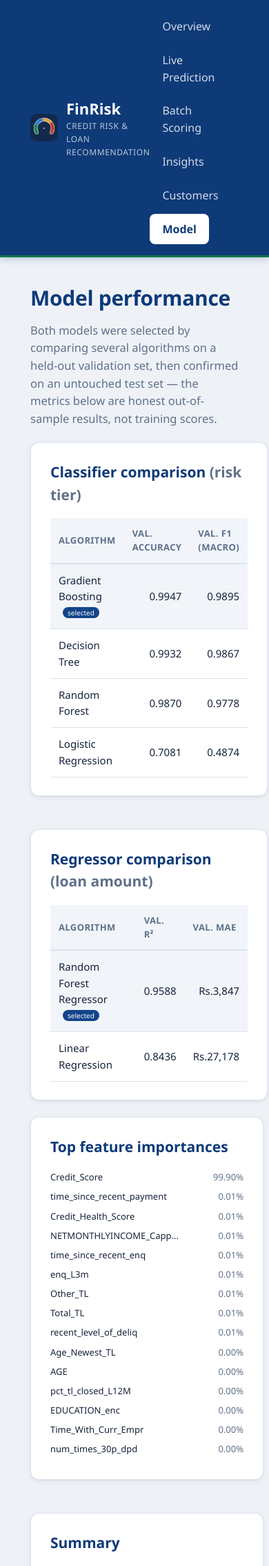
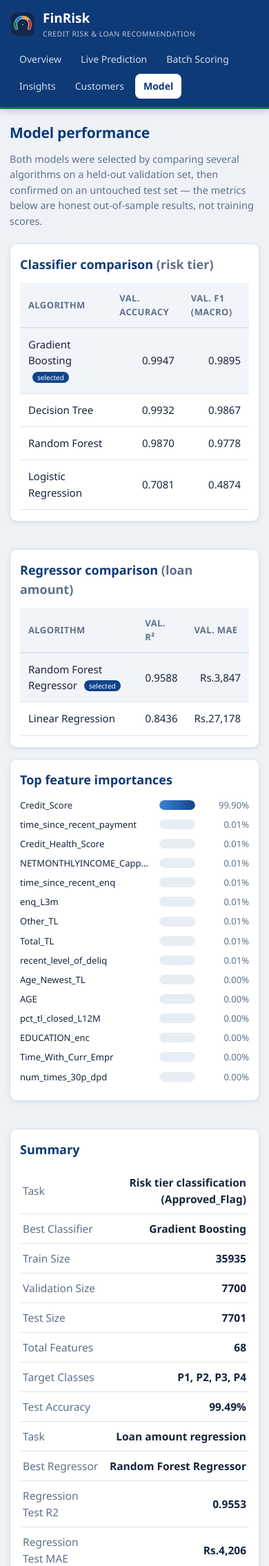
Before and after one commit to AtharvDhiman/FinRisk-Credit-Risk-and-Loan-Recommendation, a Flask app: page /model in a window 390 px wide. Shown: the top 2270 px of the page at 69% size. Run offline with Flask 3, Linux system fonts and the light colour scheme; parts of the project's set-up code (start-up, migrations or seed data) failed here and were passed over.

Commit message:
Make the dashboard responsive for mobile phones

```diff
--- a/dashboard/static/style.css
+++ b/dashboard/static/style.css
@@ -94,6 +94,56 @@ main { max-width: 1360px; margin: 0 auto; padding: 36px 44px 80px; }
 .two-col.wide-left { grid-template-columns: 440px 1fr; }
 @media (max-width: 900px) {
   .two-col, .two-col.wide-left { grid-template-columns: 1fr; }
+}
+
+/* ============================================================================
+   MOBILE / PHONE responsive rules. On small screens the header stacks, the big
+   fonts and padding shrink, and wide tables scroll sideways instead of overflowing.
+   ============================================================================ */
+@media (max-width: 640px) {
+  body { font-size: 15.5px; }
+
+  /* header: put the logo/name on top and the menu on its own wrapping row below */
+  .topbar { flex-direction: column; align-items: stretch; gap: 10px; padding: 12px 16px; }
+  .brand { font-size: 19px; }
+  .brand small { font-size: 10.5px; }
+  .logo { width: 34px; height: 34px; }
+  nav { flex-wrap: wrap; gap: 4px; }
+  nav a { padding: 7px 12px; font-size: 14px; }
+
+  /* less page padding so content isn't squeezed on a narrow phone */
+  main { padding: 18px 14px 48px; }
+
+  .hero h1 { font-size: 25px; }
+  .hero.compact h1 { font-size: 21px; }
+  .hero p { font-size: 14.5px; }
+
+  .panel { padding: 16px 14px; border-radius: 10px; margin-bottom: 16px; }
+  .panel h2 { font-size: 18px; margin-bottom: 12px; }
+
+  /* two stat tiles per row on a phone (one on the smallest screens below) */
+  .stat-grid { grid-template-columns: 1fr 1fr; gap: 12px; margin-bottom: 20px; }
+  .stat-card { padding: 15px; }
+  .stat-value { font-size: 23px; }
+  .stat-label { font-size: 12.5px; }
+
+  .big { font-size: 28px; }
+
+  /* let the verdict banner and metric row wrap instead of overflowing */
+  .verdict { flex-wrap: wrap; }
+  .metric-row { flex-wrap: wrap; gap: 14px; }
+
+  /* wide data tables scroll sideways within their card */
+  .table-wrap { overflow-x: auto; -webkit-overflow-scrolling: touch; }
+  table.data { font-size: 13px; }
+  table.data th, table.data td { padding: 8px; }
+
+  .bar-key.wide { width: 110px; }
+}
+
+/* very small phones -- one stat tile per row */
+@media (max-width: 380px) {
+  .stat-grid { grid-template-columns: 1fr; }
 }
 
 /* ---- bar rows ---- */
```
